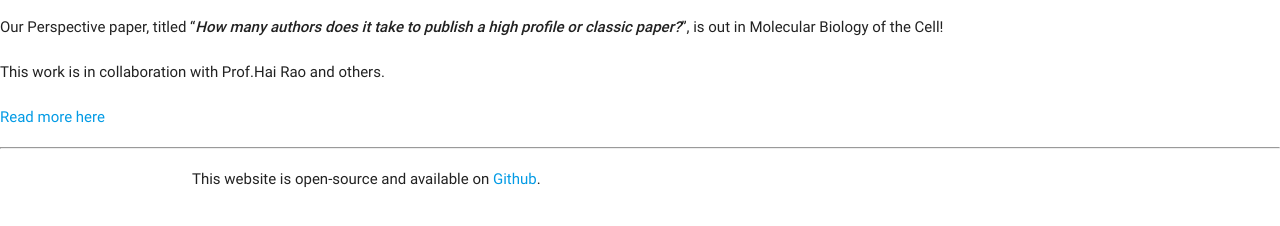
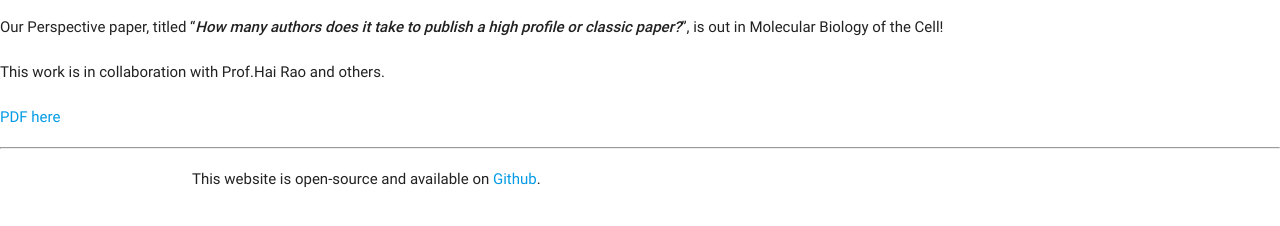
Before and after one commit to rltianlab/rltianlab.github.io, a Jekyll site: the page built from _posts/2022-09-25-Paper-published.md, in a window 1280 px wide. Shown: the part 234-460 px from the top of the page. Built offline with Jekyll 4.4.1, drawn with Linux system fonts in a browser that asks for light colours.

Commit message:
Update 2022-09-25-Paper-published.md

```diff
--- a/_posts/2022-09-25-Paper-published.md
+++ b/_posts/2022-09-25-Paper-published.md
@@ -8,4 +8,4 @@ Our Perspective paper, titled "***How many authors does it take to publish a hig
 
 This work is in collaboration with Prof.Hai Rao and others.
 
-<a href='https://www.molbiolcell.org/doi/10.1091/mbc.E22-04-0140'>Read more here</a>
+<a href='/static/papers/mbc.e22-04-0140.pdf'>PDF here</a>
```
